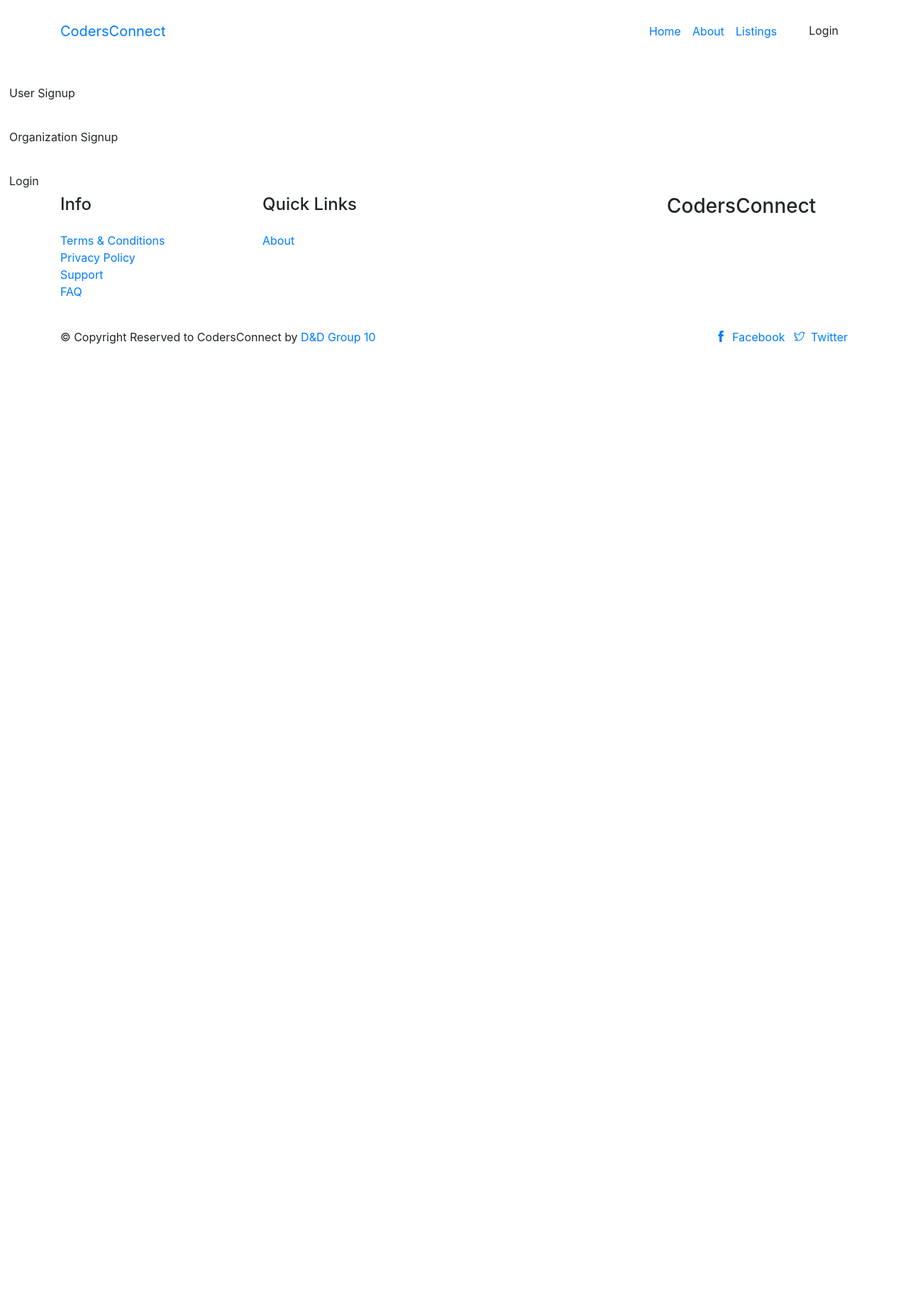
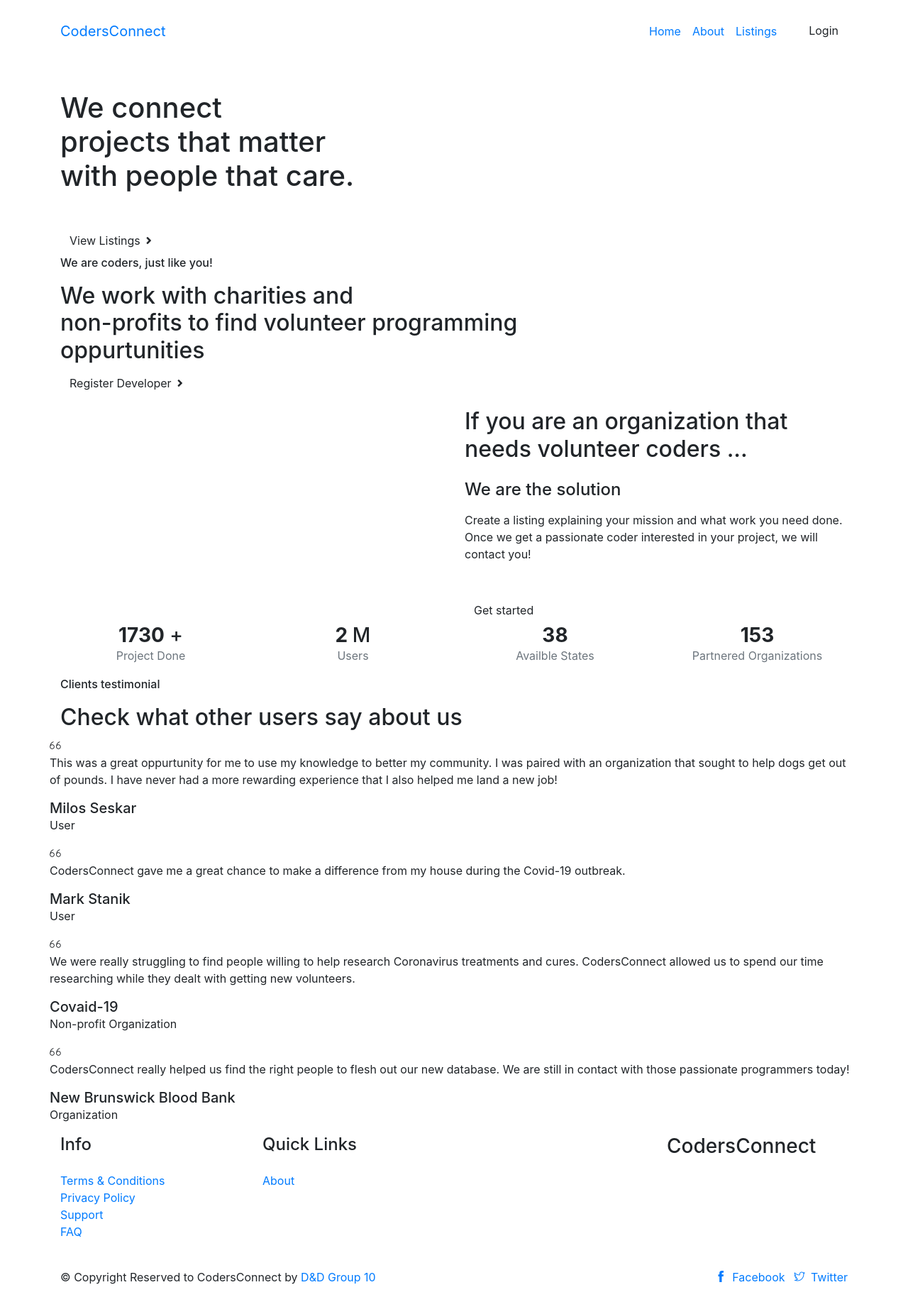
Before and after one commit to markstanik/Placeholder, a Django app: template templates/homepage.old.html in a window 1280 px wide. Shown: the whole page at 71% size. Before the commit the page ends 485 px from the top, so only its background shows below. Run offline with Django 3.2, Linux system fonts and the light colour scheme; the template is opened without the code that fills it, so the values that code supplies are empty; some libraries are stand-ins or nearby versions.

Commit message:
old home added

```diff
--- a/templates/homepage.old.html
+++ b/templates/homepage.old.html
@@ -1,73 +1,162 @@
 {% extends 'base_layout.html' %}
 {% block content %}
 
-    {% if user.is_authenticated%}
-    <!-- IF USER -->
-    {% if user.extendeduser %}
-    <h2>{{user.extendeduser.firstname}} {{user.extendeduser.lastname}}</h2>
-    <h2>{{user.extendeduser.email}}</h2>
-    <br>
+<!-- Slider Start -->
+<section class="slider">
+	<div class="container">
+		<div class="row">
+			<div class="col-lg-9 col-md-10">
+				<div class="block">
+					<span class="d-block mb-3 text-white text-capitalize">Help the community</span>
+					<h1 class="animated fadeInUp mb-5">We connect <br>projects that matter <br>with people that care.</h1>
+					<a href="{}" target="_blank" class="btn btn-main animated fadeInUp btn-round-full">View Listings<i
+							class="btn-icon fa fa-angle-right ml-2"></i></a>
+				</div>
+			</div>
+		</div>
+	</div>
+</section>
+<!-- Section Intro Start -->
 
-    <!-- IF ORG -->
-    {% elif user.organization %}
-    <h2>{{user.organization.organization_name}}</h2>
-    <h2>{{user.organization.email}}</h2>
-    <a href="/posts/create_post"><button class="btn mybutton" >
-        Create Post
-    </button>
-    </a>
-    <br/>
-    <br/>
-    {%else%}
-    <h2>{{user.username}}</h2>
-    {% endif %}
+<section class="section intro">
+	<div class="container">
+		<div class="row ">
+			<div class="col-lg-8">
+				<div class="section-title">
+					<span class="h6 text-color ">We are coders, just like you!</span>
+					<h2 class="mt-3 content-title">We work with charities and <br> non-profits to find volunteer programming oppurtunities
+					</h2>
+				</div>
+				<a href="{% url 'users:signup_user' %}" target="_blank" class="btn btn-main animated fadeInUp btn-round-full">Register Developer<i
+					class="btn-icon fa fa-angle-right ml-2"></i></a>
+			</div>
+		</div>
+	</div>
 
-    <a href = "{%url 'users:update_info' %}">
-        <button class="btn mybutton" type="submit">Update info</button>
-    </a>
-    <br>
+</section>
 
-    <br>
-    <form id = "logoutform" action="{% url 'users:logout_user' %}" method="post">
-        {% csrf_token %}
-        <!-- <a href="#" onclick="subform()">Logout</a> -->
-        <button class="btn mybutton" type="submit">Logout</button>
-    </form>
-    <br>
+<!-- Section Intro END -->
+<!-- Section About Start -->
 
+<section class="section about position-relative">
+	<div class="bg-about"></div>
+	<div class="container">
+		<div class="row">
+			<div class="col-lg-6 offset-lg-6 offset-md-0">
+				<div class="about-item ">
+					<h2 class="mt-3 mb-4 position-relative content-title">If you are an organization that needs volunteer coders ... </h2>
+					<div class="about-content">
+						<h4 class="mb-3 position-relative">We are the solution</h4>
+						<p class="mb-5">Create a listing explaining your mission and what work you need done. <br> Once we get a passionate coder interested in your project, we will contact you!</p>
 
-    {%else%}
-    <br>
-    <a href="/users/signup_user"><button class="btn mybutton" >
-        User Signup
-    </button>
-    </a>
-    <br>
+						<a href="{}" class="btn btn-main btn-round-full">Get started</a>
+					</div>
+				</div>
+			</div>
+		</div>
+	</div>
+</section>
 
-    <br>
-    <a href="/users/signup_org"> <button class="btn mybutton" >
-        Organization Signup
+<!-- Section About End -->
+<!-- section Counter Start -->
+<section class="section counter">
+	<div class="container">
+		<div class="row">
+			<div class="col-lg-3 col-md-6 col-sm-6">
+				<div class="counter-item text-center mb-5 mb-lg-0">
+					<h3 class="mb-0"><span class="counter-stat font-weight-bold">1730</span> +</h3>
+					<p class="text-muted">Project Done</p>
+				</div>
+			</div>
+			<div class="col-lg-3 col-md-6 col-sm-6">
+				<div class="counter-item text-center mb-5 mb-lg-0">
+					<h3 class="mb-0"><span class="counter-stat font-weight-bold">2 </span>M </h3>
+					<p class="text-muted">Users</p>
+				</div>
+			</div>
+			<div class="col-lg-3 col-md-6 col-sm-6">
+				<div class="counter-item text-center mb-5 mb-lg-0">
+					<h3 class="mb-0"><span class="counter-stat font-weight-bold">38</span></h3>
+					<p class="text-muted">Availble States</p>
+				</div>
+			</div>
+			<div class="col-lg-3 col-md-6 col-sm-6">
+				<div class="counter-item text-center">
+					<h3 class="mb-0"><span class="counter-stat font-weight-bold">153</span></h3>
+					<p class="text-muted">Partnered Organizations</p>
+				</div>
+			</div>
+		</div>
+	</div>
+</section>
+<!-- section Counter End  -->
 
-    </button>
-    </a>
-    <br>
-    <br>
-    <a href="/users/login_user"> <button class="btn mybutton" >
-        Login
+<!-- Section Testimonial Start -->
+<section class="section testimonial">
+	<div class="container">
+		<div class="row">
+			<div class="col-lg-7 ">
+				<div class="section-title">
+					<span class="h6 text-color">Clients testimonial</span>
+					<h2 class="mt-3 content-title">Check what other users say about us</h2>
+				</div>
+			</div>
+		</div>
+	</div>
 
-    </button>
-    </a>
-    {%endif%}
+	<div class="container">
+		<div class="row testimonial-wrap">
+			<div class="testimonial-item position-relative">
+				<i class="ti-quote-left text-color"></i>
 
-    <!-- <script>
+				<div class="testimonial-item-content">
+					<p class="testimonial-text">This was a great oppurtunity for me to use my knowledge to better my community. I was paired with an organization that sought to help dogs get out of pounds. I have never had a more rewarding experience that I also helped me land a new job!</p>
 
+					<div class="testimonial-author">
+						<h5 class="mb-0 text-capitalize">Milos Seskar</h5>
+						<p>User</p>
+					</div>
+				</div>
+			</div>
+			<div class="testimonial-item position-relative">
+				<i class="ti-quote-left text-color"></i>
 
-    function subform(){
-        document.getElementById("logoutform").submit();
-    }
+				<div class="testimonial-item-content">
+					<p class="testimonial-text">CodersConnect gave me a great chance to make a difference from my house during the Covid-19 outbreak.</p>
 
+					<div class="testimonial-author">
+						<h5 class="mb-0 text-capitalize">Mark Stanik</h5>
+						<p>User</p>
+					</div>
+				</div>
+			</div>
+			<div class="testimonial-item position-relative">
+				<i class="ti-quote-left text-color"></i>
 
-    </script> -->
+				<div class="testimonial-item-content">
+					<p class="testimonial-text">We were really struggling to find people willing to help research Coronavirus treatments and cures. CodersConnect allowed us to spend our time researching while they dealt with getting new volunteers.</p>
 
+					<div class="testimonial-author">
+						<h5 class="mb-0 text-capitalize">Covaid-19</h5>
+						<p>Non-profit Organization</p>
+					</div>
+				</div>
+			</div>
+			<div class="testimonial-item position-relative">
+				<i class="ti-quote-left text-color"></i>
 
-    {% endblock %}
+				<div class="testimonial-item-content">
+					<p class="testimonial-text">CodersConnect really helped us find the right people to flesh out our new database. We are still in contact with those passionate programmers today!</p>
+
+					<div class="testimonial-author">
+						<h5 class="mb-0 text-capitalize">New Brunswick Blood Bank</h5>
+						<p>Organization</p>
+					</div>
+				</div>
+			</div>
+		</div>
+	</div>
+</section>
+
+{% endblock %}
+<!-- Section Testimonial End -->
```
Also changed, not shown: 2 other files.
